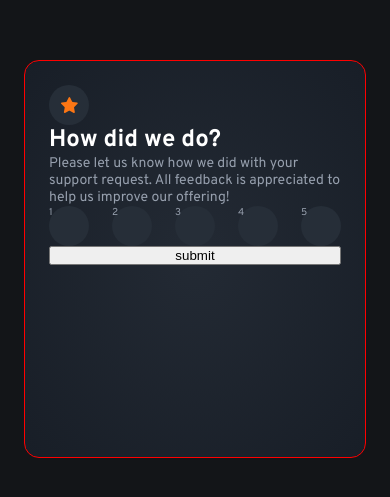
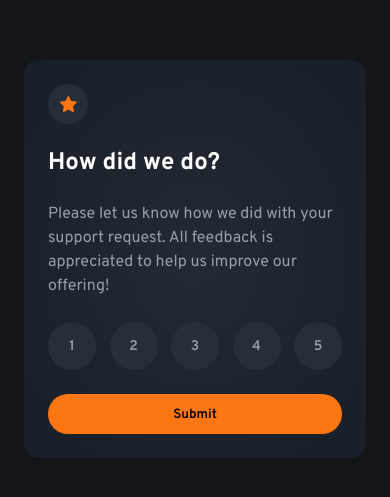
Before and after one commit to jambanix/frontendmentor_interactive-rating-component, a plain HTML site: page index.html in a window 390 px wide. Shown: the part 163-660 px from the top of the page. Drawn offline with Linux system fonts and the light colour scheme.

Commit message:
style for mobile. some js functionality

```diff
--- a/index.html
+++ b/index.html
@@ -16,32 +16,34 @@
         <div class="img-container"><img src="images/icon-star.svg" alt=""></div>
         <h2>How did we do?</h2>
         <p>Please let us know how we did with your support request. All feedback is appreciated to help us improve our offering!</p>
-        <form class="rating">
-          <div class="ratings-container">
-            <input class="rating" type="radio" name="rating" id="rating-1">
-            <label for="rating-1">1</label>
 
-            <input class="rating" type="radio" name="rating" id="rating-2">
-            <label for="rating-2">2</label>
+        <fieldset class="ratings-container">
+          <input class="rating" type="radio" name="rating" id="rating-1" />
+          <label for="rating-1">1</label>
 
-            <input class="rating" type="radio" name="rating" id="rating-3">
-            <label for="rating-3">3</label>
+          <input class="rating" type="radio" name="rating" id="rating-2" />
+          <label for="rating-2">2</label>
 
-            <input class="rating" type="radio" name="rating" id="rating-4">
-            <label for="rating-4">4</label>
+          <input class="rating" type="radio" name="rating" id="rating-3" />
+          <label for="rating-3">3</label>
 
-            <input class="rating" type="radio" name="rating" id="rating-5">
-            <label for="rating-5">5</label>
-          </div>
-          <input type="submit" value="submit">
-        </form>
+          <input class="rating" type="radio" name="rating" id="rating-4" />
+          <label for="rating-4">4</label>
+
+          <input class="rating" type="radio" name="rating" id="rating-5" />
+          <label for="rating-5">5</label>
+        </fieldset>
+        <button>Submit</button>
       </section>
 
-      <!-- ! Thank you -->
-      <section class="complete">
-
+      <section class="results">
+        <div class="results-img-container"><img src="images/illustration-thank-you.svg" alt=""></div>
+        <div class="score"><h4>You selected <span>X</span> out of 5</h4></div>
+        <h2>Thank you!</h2>
+        <p>We appreciate you taking the time to give a rating. If you ever need more support, don't hesitate to get in touch!</p>
       </section>
     </main>
   </div>
+  <script src="script.js"></script>
 </body>
 </html>
--- a/script.js
+++ b/script.js
@@ -0,0 +1,27 @@
+
+const btnSubmit = document.querySelector("button");
+const form = document.querySelector(".form");
+const results = document.querySelector(".results");
+const radios = form.querySelectorAll("input");
+
+const ratingSelected = () => {
+    radios.forEach((radio) => {
+        console.log(radio);
+        if (radio.checked) return radio;
+    })
+    return null;
+}
+
+btnSubmit.addEventListener("click", () => {
+    const rating = ratingSelected();
+    if (rating) {
+        changeState(rating.value);
+    }
+});
+
+function changeState(rating) {
+    [form, results].forEach((item) => {
+        item.classList.toggle("active");
+        results.querySelector(".score").querySelector("span").textContent = rating;
+    })
+}
--- a/style.css
+++ b/style.css
@@ -21,12 +21,6 @@ html {
     --black-radial-gradient: radial-gradient(#232a34, #181e27);
 }
 
-section {
-    display: flex;
-    flex-direction: column;
-    justify-content: space-between;
-    height: 100%;
-}
 
 h2 {
     color: white;
@@ -35,34 +29,49 @@ h2 {
 
 p {
     color: var(--light-grey);
-    font-size: 1.4rem;
+    font-size: 1.6rem;
+    line-height: 150%;
 }
 
-form {
-    display: flex;
-    flex-direction: column;
+fieldset {
+    border: none;
 }
 
-input[type="radio"] {
-    opacity: 0;
-    width: 0;
-    position: fixed;
+button {
+    border-radius: 2rem;
+    background-color: var(--orange);
+    border: none;
+    font-family: "Overpass";
+    height: 4rem;
+    font-weight: 600;
+    cursor: pointer;
 }
 
-label {
-    color: var(--light-grey);
-    background-color: var(--dark-blue);
-    height: 4rem;
-    width: 4rem;
-    border-radius: 50%;
-    display: inline-block;
+.form,
+.results {
+    display: none;
+    flex-direction: column;
+    height: 100%;
+    justify-content: space-between;
 }
 
+.results {
+    align-items: center;
+    gap: 2rem;
+    padding: 1.2rem 0.4rem;
+
+    text-align: center;
+}
+
+.active {
+    display: flex;
+}
 
 .container {
     display: flex;
+    flex-direction: column;
     align-items: center;
-    justify-content: center;
+    justify-content:center;
     height: 100vh;
     background-color: var(--very-dark-blue);
     padding: 2.4rem;
@@ -75,7 +84,6 @@ label {
     max-height: 41.6rem;
     width: min(100%, 41.2rem);
     background: var(--black-radial-gradient);
-    border: 1px solid red;
 }
 
 .img-container {
@@ -94,3 +102,41 @@ label {
     justify-content: space-between;
     align-items: center;
 }
+
+.ratings-container label {
+    color: var(--light-grey);
+    background-color: var(--dark-blue);
+    height: 4.8rem;
+    width: 4.8rem;
+    border-radius: 50%;
+    cursor: pointer;
+    display: flex;
+    align-items: center;
+    justify-content: center;
+    font-size: 1.4rem;
+    font-weight: 600;
+    position: relative;
+    color: var(--light-grey);
+}
+
+.ratings-container input[type="radio"] {
+    height: 0;
+    width: 0;
+    border: none;
+    position: absolute;
+}
+
+.ratings-container input[type="radio"]:checked + label{
+    background-color: var(--orange);
+    color: black;
+}
+
+
+.results-img-container {
+    width: 14.4rem;
+    height: 9.6rem;
+}
+
+.results p {
+    text-justify: inter-word;
+}
```
